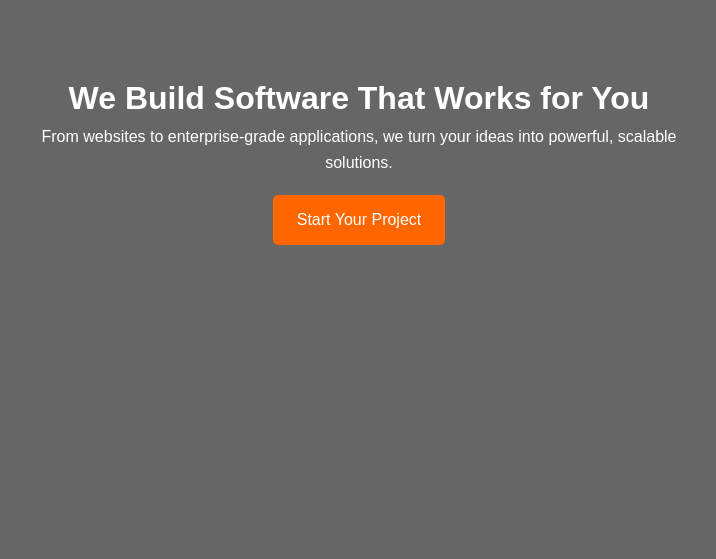
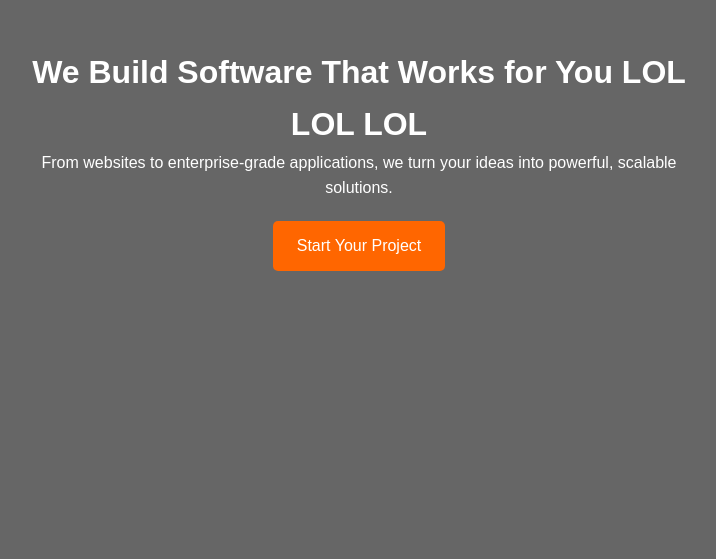
Before and after one commit to ruhulamin005/rootx, a website: page public/index.html in a window 1280 px wide. Shown: the part 241-800 px from the top of the page, without its empty margins (281-997 px from the left). Drawn offline with Linux system fonts and the light colour scheme.

Commit message:
LOL update

```diff
--- a/public/index.html
+++ b/public/index.html
@@ -26,7 +26,7 @@
   <header class="hero" id="home">
     <div class="overlay"></div>
     <div class="hero-content">
-      <h1>We Build Software That Works for You</h1>
+      <h1>We Build Software That Works for You LOL LOL LOL</h1>
       <p>From websites to enterprise-grade applications, we turn your ideas into powerful, scalable solutions.</p>
       <a href="#quote" class="cta-btn">Start Your Project</a>
     </div>
```
